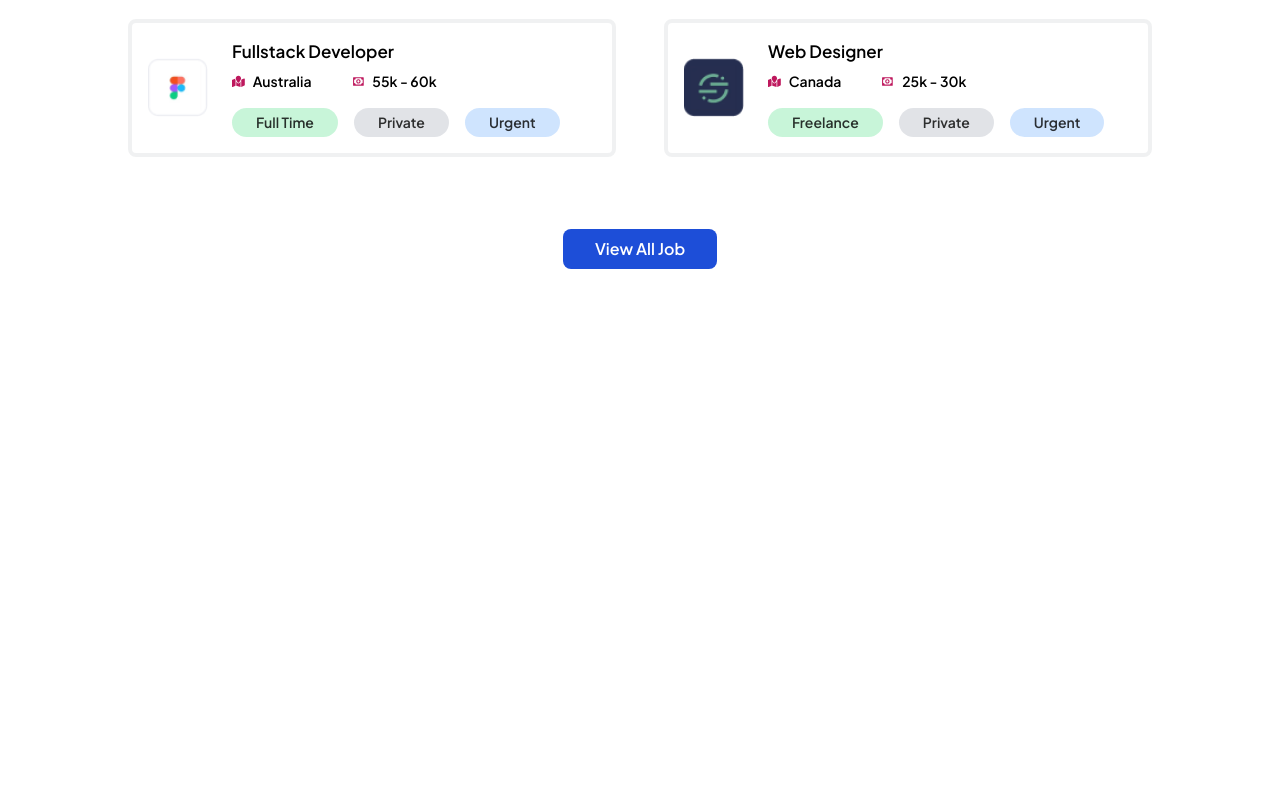
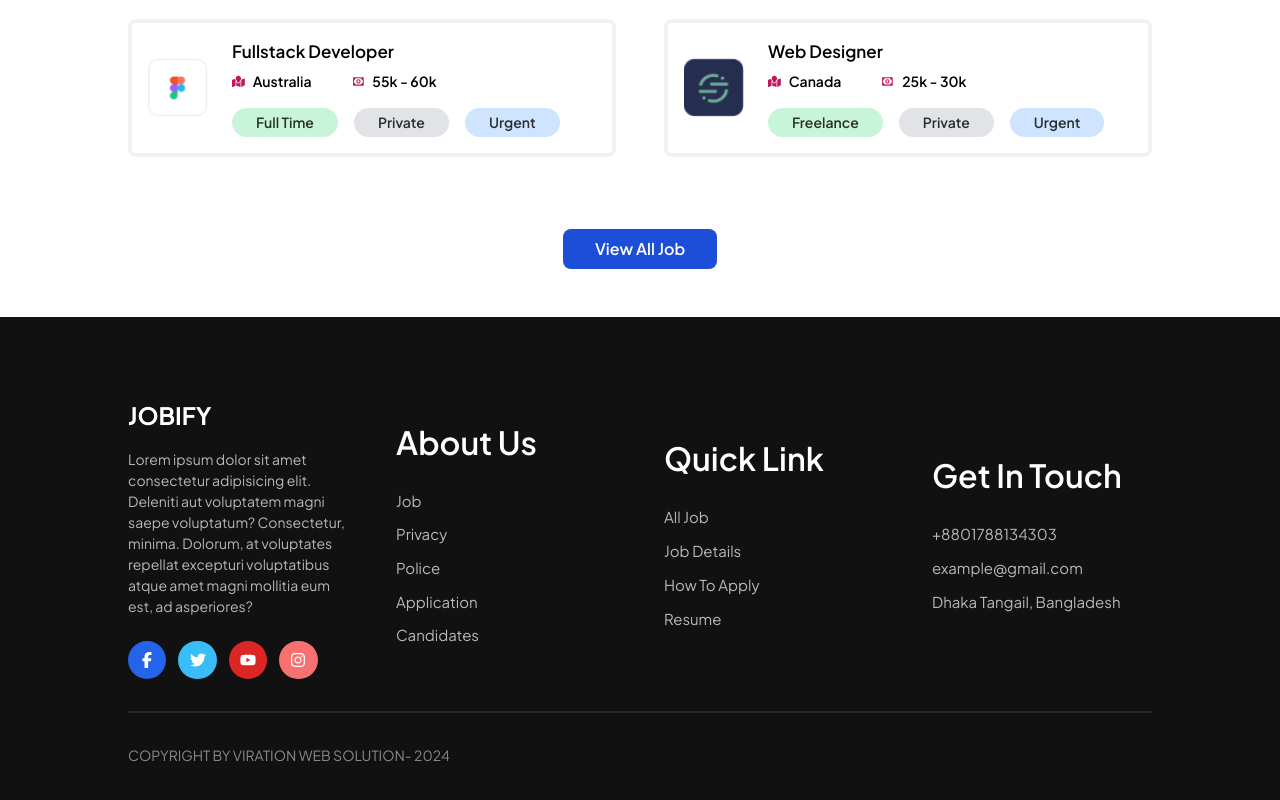
Before and after one commit to uzzal71/jobportal, a Next.js app: page / in a window 1280 px wide. Shown: the part 2035-2835 px from the top of the page. Before the commit the page ends 2352 px from the top, so only its background shows below. Built offline with nearby package versions, Linux system fonts and the light colour scheme; no server answers.

Commit message:
footer section

```diff
--- /dev/null
+++ b/app/components/Helper/ScrollToTop.tsx
@@ -0,0 +1,10 @@
+"use client"
+import React from 'react'
+
+const ScrollToTop = () => {
+  return (
+    <div>ScrollToTop</div>
+  )
+}
+
+export default ScrollToTop
--- /dev/null
+++ b/app/components/Home/Footer.tsx
@@ -0,0 +1,85 @@
+import Link from 'next/link'
+import React from 'react'
+import { FaFacebookF, FaInstagram, FaTwitter, FaYoutube } from 'react-icons/fa6'
+
+const Footer = () => {
+  return (
+    <div className="pt-[5rem] pb-[3rem] bg-[#111111]">
+        <div className="w-[80%] mx-auto grid grid-cols-1 md:grid-cols-3 xl:grid-cols-4 gap-[3rem] items-center pb-[2rem] border-b-2 border-white border-opacity-10">
+            {/* 1st part of footer */}
+            <div>
+                <h1 className="text-[24px] text-white mb-[1rem] font-bold uppercase">Jobify</h1>
+                <p className="text-[14px] text-white text-opacity-70">
+                    Lorem ipsum dolor sit amet consectetur adipisicing elit. Deleniti aut voluptatem magni saepe voluptatum? Consectetur, minima. Dolorum, at voluptates repellat excepturi voluptatibus atque amet magni mollitia eum est, ad asperiores?
+                </p>
+                {/* Social icons */}
+                <div className="mt-[1.5rem] flex items-center space-x-3">
+                    <div className="w-[2.4rem] h-[2.4rem] bg-blue-600 rounded-full flex items-center justify-center flex-col">
+                        <FaFacebookF className="text-white"/>
+                    </div>
+                    <div className="w-[2.4rem] h-[2.4rem] bg-sky-400 rounded-full flex items-center justify-center flex-col">
+                        <FaTwitter className="text-white"/>
+                    </div>
+                    <div className="w-[2.4rem] h-[2.4rem] bg-red-600 rounded-full flex items-center justify-center flex-col">
+                        <FaYoutube className="text-white"/>
+                    </div>
+                    <div className="w-[2.4rem] h-[2.4rem] bg-red-400 rounded-full flex items-center justify-center flex-col">
+                        <FaInstagram className="text-white"/>
+                    </div>
+                </div>
+            </div>
+            {/* 2nd part of footer */}
+            <div>
+                <h1 className="text-[2rem] w-fit text-white font-semibold mb-[1.5rem]">About Us</h1>
+                <p className="text-[15px] w-fit text-white hover:text-yellow-300 cursor-pointer text-opacity-70 mb-[0.7rem]">
+                    <Link href="/">Job</Link>
+                </p>
+                <p className="text-[15px] w-fit text-white hover:text-yellow-300 cursor-pointer text-opacity-70 mb-[0.7rem]">
+                    <Link href="/">Privacy</Link>
+                </p>
+                <p className="text-[15px] w-fit text-white hover:text-yellow-300 cursor-pointer text-opacity-70 mb-[0.7rem]">
+                    <Link href="/">Police</Link>
+                </p>
+                <p className="text-[15px] w-fit text-white hover:text-yellow-300 cursor-pointer text-opacity-70 mb-[0.7rem]">
+                    <Link href="/">Application</Link>
+                </p>
+                <p className="text-[15px] w-fit text-white hover:text-yellow-300 cursor-pointer text-opacity-70 mb-[0.7rem]">
+                    <Link href="/">Candidates</Link>
+                </p>
+            </div>
+            {/* 3rd part of footer */}
+            <div>
+                <h1 className="text-[2rem] w-fit text-white font-semibold mb-[1.5rem]">Quick Link</h1>
+                <p className="text-[15px] w-fit text-white hover:text-yellow-300 cursor-pointer text-opacity-70 mb-[0.7rem]">
+                    <Link href="/">All Job</Link>
+                </p>
+                <p className="text-[15px] w-fit text-white hover:text-yellow-300 cursor-pointer text-opacity-70 mb-[0.7rem]">
+                    <Link href="/">Job Details</Link>
+                </p>
+                <p className="text-[15px] w-fit text-white hover:text-yellow-300 cursor-pointer text-opacity-70 mb-[0.7rem]">
+                    <Link href="/">How To Apply</Link>
+                </p>
+                <p className="text-[15px] w-fit text-white hover:text-yellow-300 cursor-pointer text-opacity-70 mb-[0.7rem]">
+                    <Link href="/">Resume</Link>
+                </p>
+            </div>
+            {/* 4th part of footer */}
+            <div>
+                <h1 className="text-[2rem] w-fit text-white font-semibold mb-[1.5rem]">Get In Touch</h1>
+                <p className="text-[15px] w-fit text-white text-opacity-70 mb-[0.7rem]">
+                    +8801788134303
+                </p>
+                <p className="text-[15px] w-fit text-white text-opacity-70 mb-[0.7rem]">
+                    example@gmail.com
+                </p>
+                <p className="text-[15px] w-fit text-white text-opacity-70 mb-[0.7rem]">
+                    Dhaka Tangail, Bangladesh
+                </p>
+            </div>
+        </div>
+        <h1 className="mt-[2rem] text-[14px] w-[80%] mx-auto text-white opacity-50">COPYRIGHT BY VIRATION WEB SOLUTION- 2024</h1>
+    </div>
+  )
+}
+
+export default Footer
--- a/app/layout.tsx
+++ b/app/layout.tsx
@@ -3,6 +3,7 @@ import { Plus_Jakarta_Sans } from "next/font/google";
 import "./globals.css";
 import { Nav } from "./components/Home/Nav";
 import ClientProvider from "./components/Hoc/ClientProvider";
+import Footer from "./components/Home/Footer";
 
 const inter = Plus_Jakarta_Sans({
   weight: ['200', '300', '400', '500', '600', '700', '800'],
@@ -25,6 +26,7 @@ export default function RootLayout({
       <body className={inter.className}>
         <Nav />
         {children}
+        <Footer />
       </body>
     </html>
     </ClientProvider>
```
